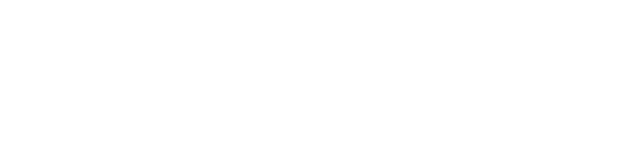
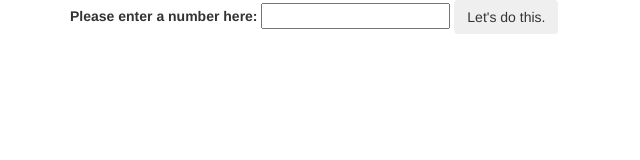
Before and after one commit to jaki-w/Beep-to-Boop, a plain HTML site: page index.html in a window 1280 px wide. Shown: the whole page, without its empty margins (0-640 px from the left). Drawn offline with Linux system fonts and the light colour scheme.

Commit message:
add container div, output div, and form with button to html.

```diff
--- a/index.html
+++ b/index.html
@@ -8,6 +8,13 @@
     <title>Beep-Boop Number Return</title>
   </head>
   <body>
+    <div class="container">
+      <form>
+        <label>Please enter a number here:</label>
+        <input type="text" id="userInput">
+        <button type="submit" class="btn">Let's do this.</button>
+      </form>
 
+    </div><!--container-->
   </body>
 </html>
```
